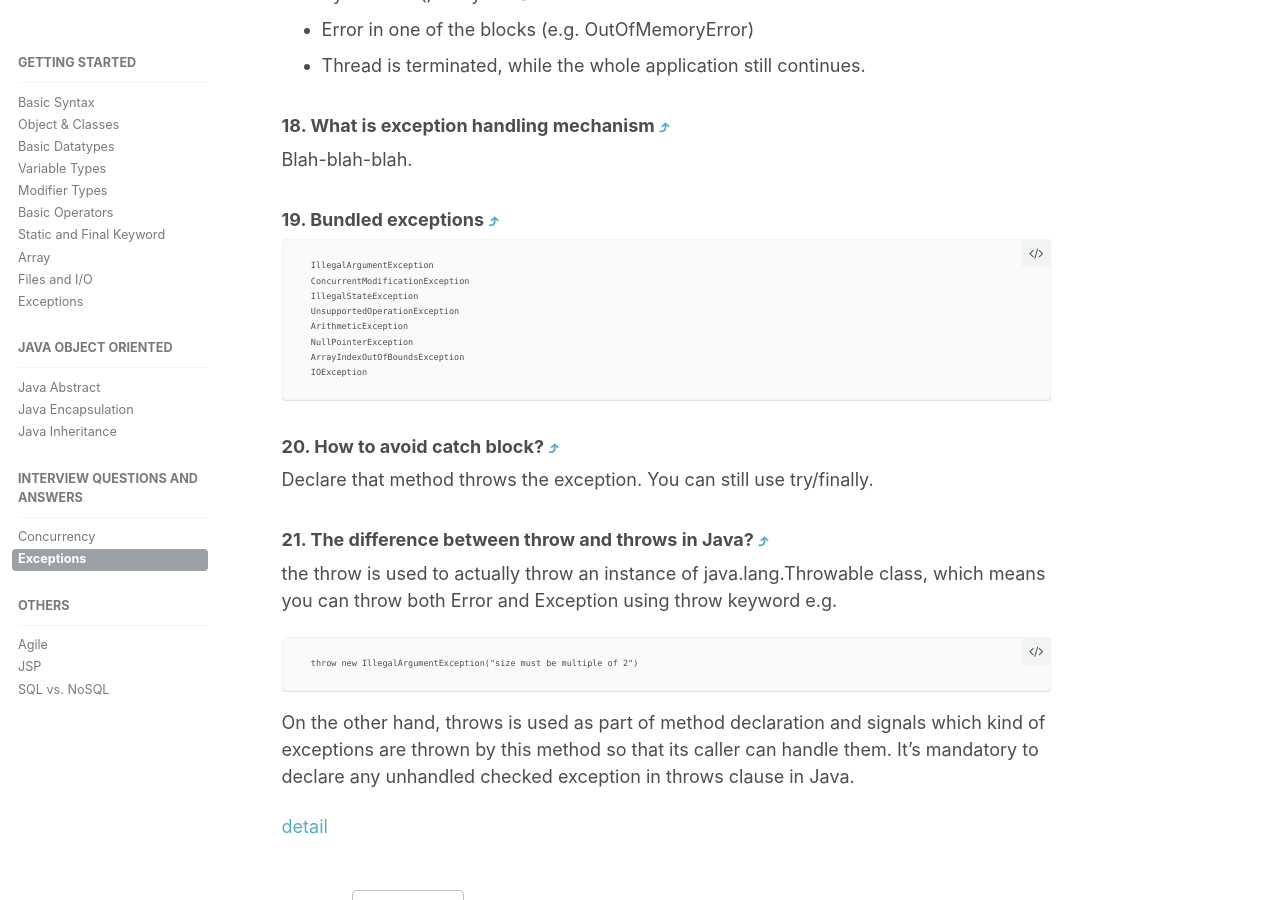
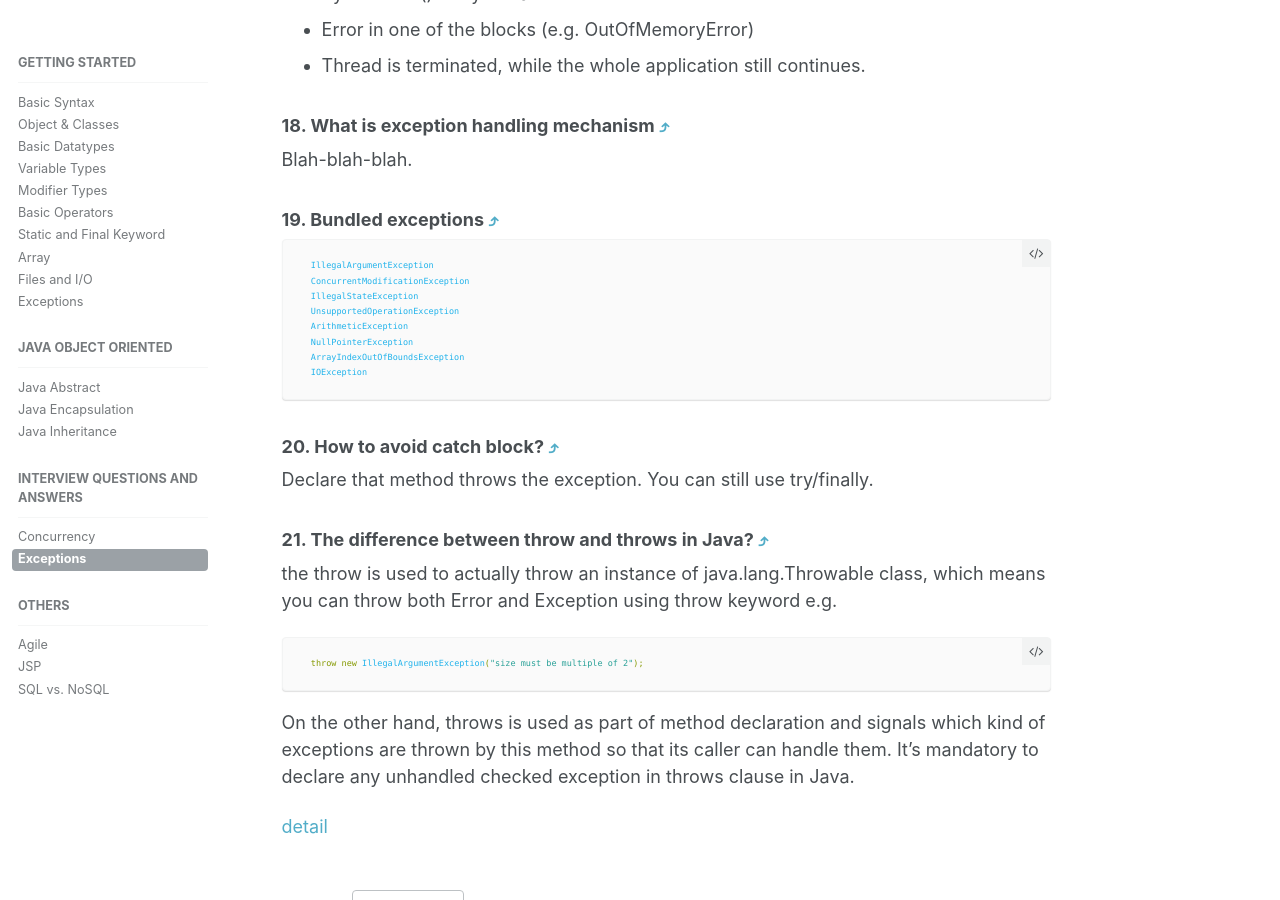
Before and after one commit to sonnyit/java, a Jekyll site: the page built from _posts/2016-06-14-ji-exceptions.md, in a window 1280 px wide and 900 px high, scrolled down 3913 px. Built offline with Jekyll 4.4.1, drawn with Linux system fonts in a browser that asks for light colours; comment, search, counter and statistics services are not loaded.

````diff
--- a/_posts/2016-06-14-ji-exceptions.md
+++ b/_posts/2016-06-14-ji-exceptions.md
@@ -130,7 +130,7 @@ List questions:
 
 ### 19. Bundled exceptions [&#10548;](#exceptions)
 
-  ```
+  ```java
   IllegalArgumentException
   ConcurrentModificationException
   IllegalStateException
@@ -149,8 +149,8 @@ List questions:
 
   the throw is used to actually throw an instance of java.lang.Throwable class, which means you can throw both Error and Exception using throw keyword e.g.
 
-  ```
-  throw new IllegalArgumentException("size must be multiple of 2")
+  ```java
+  throw new IllegalArgumentException("size must be multiple of 2");
   ```
 
   On the other hand, throws is used as part of method declaration and signals which kind of exceptions are thrown by this method so that its caller can handle them. It's mandatory to declare any unhandled checked exception in throws clause in Java.
````
